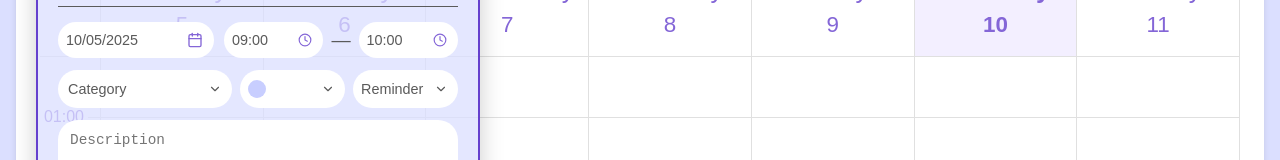
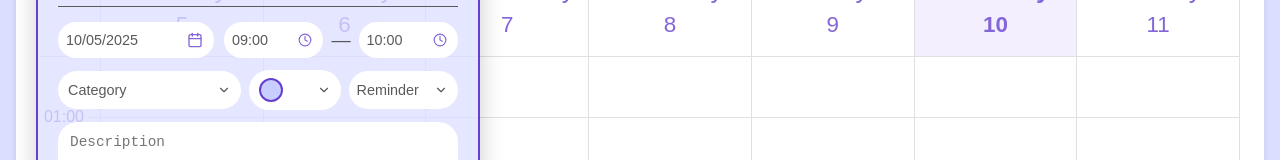
Before and after one commit to Danylo37/calendar-app, a React (Create React App) app: page / in a window 1280 px wide. Both pictures are taken after a click on the button "Add Event". Shown: the part 148-308 px from the top of the page. Built offline with nearby package versions, Linux system fonts and the light colour scheme.

Commit message:
Color selection added

```diff
--- a/src/components/EventForm.js
+++ b/src/components/EventForm.js
@@ -6,6 +6,17 @@ import { availableIcons } from '../constants/icons';
 import { format } from 'date-fns';
 import DatePicker from './DatePicker';
 import TimePicker from './TimePicker';
+
+// Add color options
+const colorOptions = [
+    { id: 1, background: '#DBFFDC', border: '#40CE49' },
+    { id: 2, background: '#8466D7', border: '#6540CE' },
+    { id: 3, background: '#CE6640', border: '#FFDBDB' },
+    { id: 4, background: '#FFF4DB', border: '#CEAC40' },
+    { id: 5, background: '#DBF0FF', border: '#40A9CE' },
+    { id: 6, background: '#F5DBFF', border: '#B740CE' },
+    { id: 7, background: '#C8CEFF', border: '#6540CE' } // Default color
+];
 
 const EventForm = ({ isOpen, onClose, triggerPosition }) => {
     const formRef = useRef(null);
@@ -27,7 +38,12 @@ const EventForm = ({ isOpen, onClose, triggerPosition }) => {
     const [newCategoryName, setNewCategoryName] = useState('');
     const [selectedIcon, setSelectedIcon] = useState('Briefcase');
 
+    // Add state for color selection
+    const [isColorDropdownOpen, setIsColorDropdownOpen] = useState(false);
+    const [selectedColor, setSelectedColor] = useState(colorOptions[6]); // Default to the last color
+
     const categoryDropdownRef = useRef(null);
+    const colorDropdownRef = useRef(null);
     const dateInputRef = useRef(null);
     const startTimeInputRef = useRef(null);
     const endTimeInputRef = useRef(null);
@@ -85,18 +101,34 @@ const EventForm = ({ isOpen, onClose, triggerPosition }) => {
         setIsStartTimePickerOpen(false);
         setIsEndTimePickerOpen(false);
         setIsCategoryDropdownOpen(false);
+        setIsColorDropdownOpen(false);
     };
 
     const toggleCategoryDropdown = () => {
         setIsCategoryDropdownOpen(!isCategoryDropdownOpen);
         if (!isCategoryDropdownOpen) {
             setIsAddingCategory(false);
+            setIsColorDropdownOpen(false);
+        }
+    };
+
+    // Add color dropdown toggle
+    const toggleColorDropdown = () => {
+        setIsColorDropdownOpen(!isColorDropdownOpen);
+        if (!isColorDropdownOpen) {
+            setIsCategoryDropdownOpen(false);
         }
     };
 
     const handleSelectCategory = (category) => {
         setSelectedCategory(category);
         setIsCategoryDropdownOpen(false);
+    };
+
+    // Add color selection handler
+    const handleSelectColor = (color) => {
+        setSelectedColor(color);
+        setIsColorDropdownOpen(false);
     };
 
     const handleAddCategory = () => {
@@ -143,6 +175,10 @@ const EventForm = ({ isOpen, onClose, triggerPosition }) => {
 
             if (categoryDropdownRef.current && !categoryDropdownRef.current.contains(event.target)) {
                 setIsCategoryDropdownOpen(false);
+            }
+
+            if (colorDropdownRef.current && !colorDropdownRef.current.contains(event.target)) {
+                setIsColorDropdownOpen(false);
             }
         };
 
@@ -199,6 +235,7 @@ const EventForm = ({ isOpen, onClose, triggerPosition }) => {
             setIsEndTimePickerOpen(false);
             setIsDatePickerOpen(false);
             setIsCategoryDropdownOpen(false);
+            setIsColorDropdownOpen(false);
         }
     }, [isStartTimePickerOpen]);
 
@@ -207,6 +244,7 @@ const EventForm = ({ isOpen, onClose, triggerPosition }) => {
             setIsStartTimePickerOpen(false);
             setIsDatePickerOpen(false);
             setIsCategoryDropdownOpen(false);
+            setIsColorDropdownOpen(false);
         }
     }, [isEndTimePickerOpen]);
 
@@ -215,6 +253,7 @@ const EventForm = ({ isOpen, onClose, triggerPosition }) => {
             setIsStartTimePickerOpen(false);
             setIsEndTimePickerOpen(false);
             setIsCategoryDropdownOpen(false);
+            setIsColorDropdownOpen(false);
         }
     }, [isDatePickerOpen]);
 
@@ -223,8 +262,18 @@ const EventForm = ({ isOpen, onClose, triggerPosition }) => {
             setIsStartTimePickerOpen(false);
             setIsEndTimePickerOpen(false);
             setIsDatePickerOpen(false);
+            setIsColorDropdownOpen(false);
         }
     }, [isCategoryDropdownOpen]);
+
+    useEffect(() => {
+        if (isColorDropdownOpen) {
+            setIsStartTimePickerOpen(false);
+            setIsEndTimePickerOpen(false);
+            setIsDatePickerOpen(false);
+            setIsCategoryDropdownOpen(false);
+        }
+    }, [isColorDropdownOpen]);
 
     if (!isOpen) return null;
 
@@ -424,10 +473,44 @@ const EventForm = ({ isOpen, onClose, triggerPosition }) => {
                     )}
                 </div>
 
-                <div className="event-form-input dropdown-field">
-                    <div className="color-indicator"></div>
-                    <ChevronDown size={14} />
+                {/* Color Picker */}
+                <div className="color-dropdown-container" ref={colorDropdownRef}>
+                    <div
+                        className="event-form-input dropdown-field color-selector"
+                        onClick={toggleColorDropdown}
+                    >
+                        <div
+                            className="color-indicator"
+                            style={{
+                                backgroundColor: selectedColor.background,
+                                borderColor: selectedColor.border
+                            }}
+                        ></div>
+                        <ChevronDown
+                            size={14}
+                            className={isColorDropdownOpen ? 'chevron-rotated' : ''}
+                        />
+                    </div>
+
+                    {isColorDropdownOpen && (
+                        <div className="color-dropdown">
+                            <div className="color-options">
+                                {colorOptions.map(color => (
+                                    <div
+                                        key={color.id}
+                                        className={`color-option ${selectedColor.id === color.id ? 'color-selected' : ''}`}
+                                        onClick={() => handleSelectColor(color)}
+                                        style={{
+                                            backgroundColor: color.background,
+                                            borderColor: color.border
+                                        }}
+                                    ></div>
+                                ))}
+                            </div>
+                        </div>
+                    )}
                 </div>
+
                 <div className="event-form-input dropdown-field">
                     <span className="dropdown-text">Reminder</span>
                     <ChevronDown size={14} />
--- a/src/styles/EventForm.css
+++ b/src/styles/EventForm.css
@@ -218,11 +218,13 @@
 }
 
 .color-indicator {
-    width: 18px;
-    height: 18px;
+    width: 20px;
+    height: 20px;
     border-radius: 50%;
     background-color: #C8CEFF;
     margin-right: 6px;
+    border: 2px solid #6540CE;
+    transition: all 0.2s ease;
 }
 
 .description-input {
@@ -463,3 +465,78 @@
     transform: rotate(180deg);
     transition: transform 0.2s ease;
 }
+
+/* Color dropdown styles */
+.color-dropdown-container {
+    position: relative;
+    flex: 1;
+    min-width: 60px;
+}
+
+.color-selector {
+    display: flex;
+    align-items: center;
+    justify-content: space-between;
+    padding: 8px 10px;
+    cursor: pointer;
+}
+
+.color-dropdown {
+    position: absolute;
+    top: calc(100% + 5px);
+    left: 0;
+    width: 180px;
+    background-color: white;
+    border-radius: 15px;
+    box-shadow: 0 5px 15px rgba(0, 0, 0, 0.15);
+    z-index: 1002;
+    overflow: hidden;
+    animation: fadeIn 0.2s ease-out forwards;
+    padding: 10px;
+}
+
+.color-options {
+    display: grid;
+    grid-template-columns: repeat(4, 1fr);
+    gap: 10px;
+    padding: 5px;
+}
+
+.color-option {
+    width: 30px;
+    height: 30px;
+    border-radius: 50%;
+    cursor: pointer;
+    transition: all 0.2s ease;
+    border: 2px solid transparent;
+}
+
+.color-option:hover {
+    transform: scale(1.1);
+}
+
+.color-option.color-selected {
+    box-shadow: 0 0 0 2px white, 0 0 0 4px #8466D7;
+}
+
+@keyframes fadeIn {
+    from {
+        opacity: 0;
+        transform: translateY(-10px) scale(0.95);
+    }
+    to {
+        opacity: 1;
+        transform: translateY(0) scale(1);
+    }
+}
+
+@keyframes fadeOut {
+    from {
+        opacity: 1;
+        transform: translateY(0) scale(1);
+    }
+    to {
+        opacity: 0;
+        transform: translateY(-10px) scale(0.95);
+    }
+}
```
